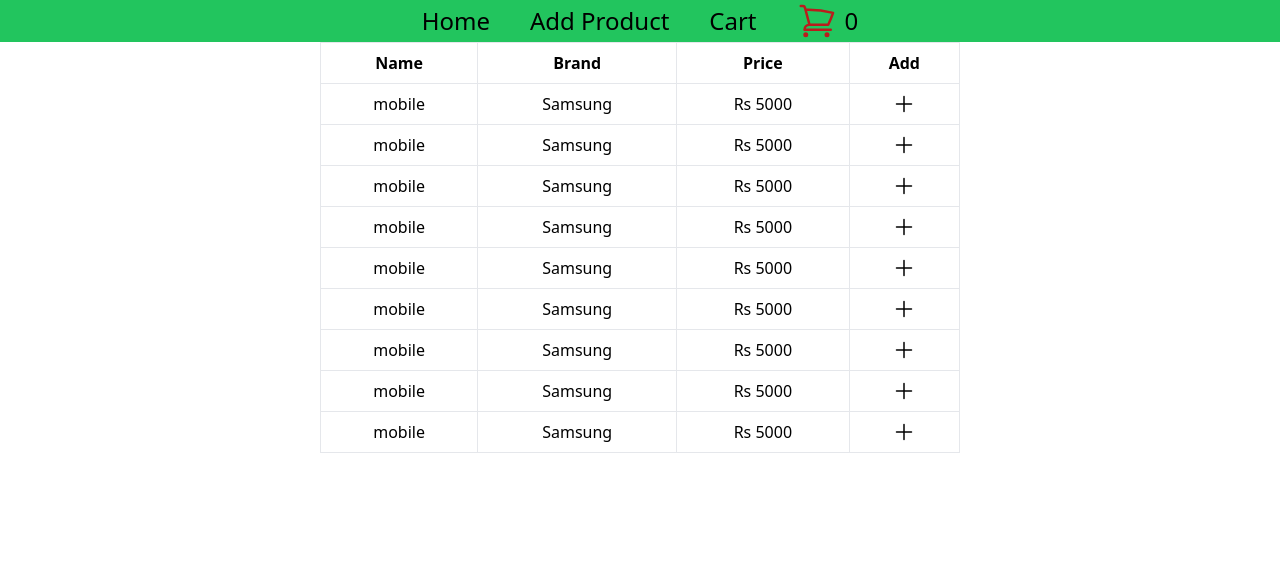
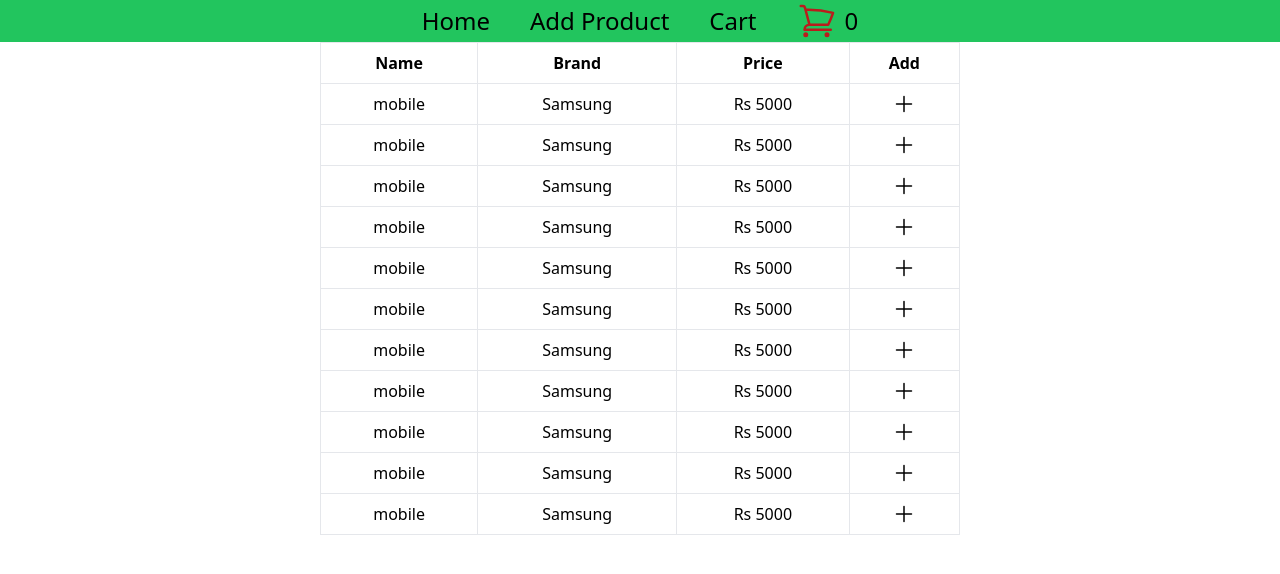
Before and after one commit to sukeshtyagi/context-api-project, a React (Create React App) app: page /add in a window 1280 px wide. Shown: the top 574 px of the page. Built offline with nearby package versions, Linux system fonts and the light colour scheme.

Commit message:
Initial state updated with cartItems property initialised to 0 and then accessing the context and propery in Header component

```diff
--- a/src/components/Header.js
+++ b/src/components/Header.js
@@ -1,6 +1,8 @@
-import React from "react";
+import React,{useContext} from "react";
+import { GlobalContext } from "./state";
 
 function Header() {
+  const { state } = useContext(GlobalContext);
   return (
     <div className="outer  box-border w-screen bg-green-500">
       <div className="container  box-border w-full border border-green-500 flex flex-wrap items-center justify-center gap-10 text-2xl">
@@ -22,7 +24,9 @@ function Header() {
               d="M2.25 3h1.386c.51 0 .955.343 1.087.835l.383 1.437M7.5 14.25a3 3 0 0 0-3 3h15.75m-12.75-3h11.218c1.121-2.3 2.1-4.684 2.924-7.138a60.114 60.114 0 0 0-16.536-1.84M7.5 14.25 5.106 5.272M6 20.25a.75.75 0 1 1-1.5 0 .75.75 0 0 1 1.5 0Zm12.75 0a.75.75 0 1 1-1.5 0 .75.75 0 0 1 1.5 0Z"
             />
           </svg>
-          <p className="qty box-border text-2xl bg-inherit ">0</p>
+          <p className="qty box-border text-2xl bg-inherit ">
+            {state.cartCount}
+          </p>
         </div>
       </div>
     </div>
--- a/src/components/Home.js
+++ b/src/components/Home.js
@@ -3,9 +3,8 @@ import Header from "./Header";
 import { GlobalContext } from "../components/state";
 
 function Home() {
-
   const { state } = useContext(GlobalContext);
-  console.log(state);
+  console.log(state.products);
 
   return (
     <div className="outer w-screen flex flex-col m-auto">
@@ -20,7 +19,7 @@ function Home() {
           </tr>
         </thead>
         <tbody>
-          {state.map((item, index) => (
+          {state.products.map((item, index) => (
             <tr key={index}>
               <td className="px-2 py-2 border text-center">{item.name}</td>
               <td className="px-2 py-2 border text-center">{item.brand}</td>
--- a/src/components/state.js
+++ b/src/components/state.js
@@ -2,54 +2,56 @@ import { createContext, useState } from "react";
 
 const GlobalContext = createContext();
 
-const initialState = [
+const initialState = {
+  products: [
     {
       name: "mobile",
       brand: "Samsung",
       price: "Rs 5000",
-  },
-  {
+    }, {
+      name: "mobile",
+      brand: "Samsung",
+      price: "Rs 5000",
+    }, {
+      name: "mobile",
+      brand: "Samsung",
+      price: "Rs 5000",
+    }, {
+      name: "mobile",
+      brand: "Samsung",
+      price: "Rs 5000",
+    }, {
+      name: "mobile",
+      brand: "Samsung",
+      price: "Rs 5000",
+    }, {
+      name: "mobile",
+      brand: "Samsung",
+      price: "Rs 5000",
+    }, {
+      name: "mobile",
+      brand: "Samsung",
+      price: "Rs 5000",
+    }, {
+      name: "mobile",
+      brand: "Samsung",
+      price: "Rs 5000",
+    }, {
+      name: "mobile",
+      brand: "Samsung",
+      price: "Rs 5000",
+    }, {
+      name: "mobile",
+      brand: "Samsung",
+      price: "Rs 5000",
+    }, {
       name: "mobile",
       brand: "Samsung",
       price: "Rs 5000",
     },
-  {
-    name: "mobile",
-    brand: "Samsung",
-    price: "Rs 5000",
-  },
-  {
-    name: "mobile",
-    brand: "Samsung",
-    price: "Rs 5000",
-  },
-  {
-    name: "mobile",
-    brand: "Samsung",
-    price: "Rs 5000",
-  },
-  {
-    name: "mobile",
-    brand: "Samsung",
-    price: "Rs 5000",
-  },
-  {
-    name: "mobile",
-    brand: "Samsung",
-    price: "Rs 5000",
-  },
-  {
-    name: "mobile",
-    brand: "Samsung",
-    price: "Rs 5000",
-  },
-  {
-    name: "mobile",
-    brand: "Samsung",
-    price: "Rs 5000",
-  },
-
-];
+  ],
+  cartCount:0
+};
 
 const GlobalContextProvider = ({ children }) => {
   const [state, setState] = useState(initialState);
```
Lines whose indentation alone changed are shown as unchanged.
